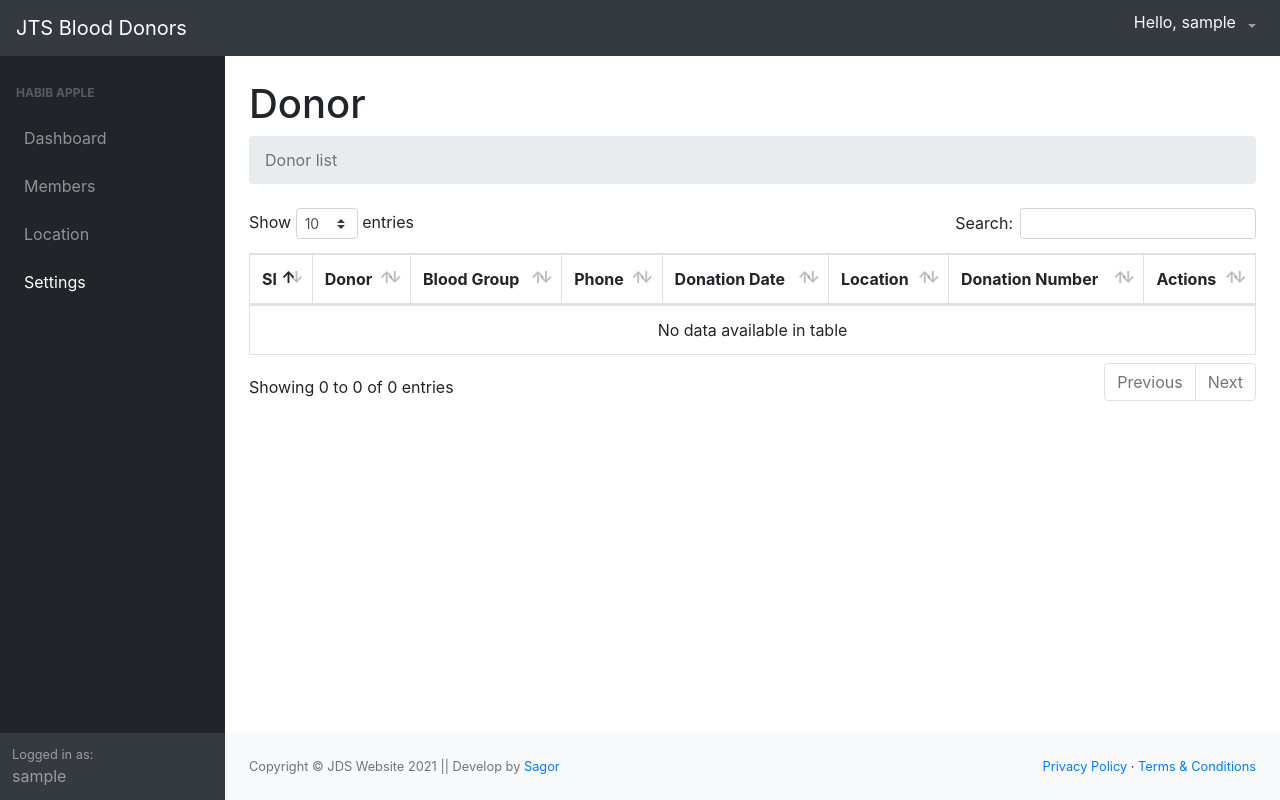
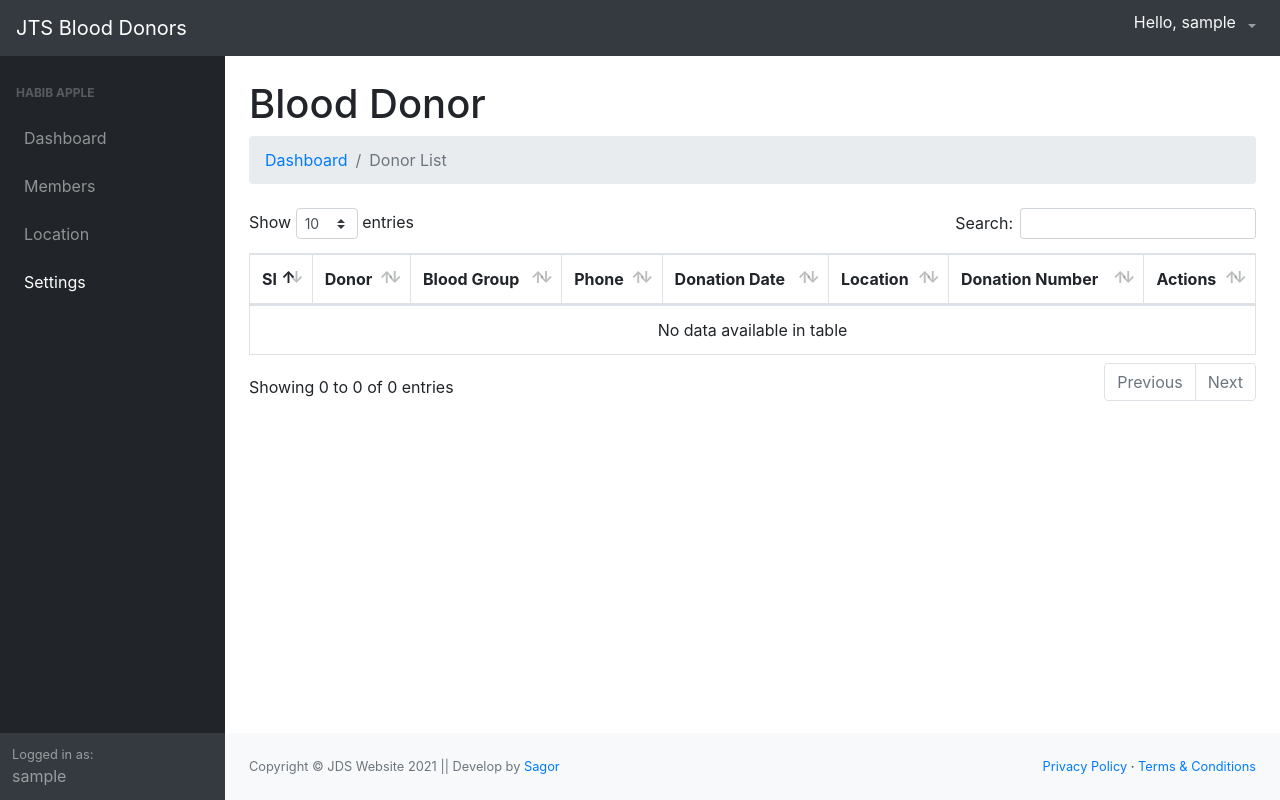
Before and after one commit to Ankitkumarji1323/blood-donation, a Django app: page /donor-list/ in a window 1280 px wide. Run offline with Django 3.2, Linux system fonts and the light colour scheme; the visitor is signed in with stand-in values (Sample User, id 1); data that the repository does not hold is empty; some libraries are stand-ins or nearby versions.

Commit message:
Donar list and create page beautifications

```diff
--- a/blood/forms/donor_form.py
+++ b/blood/forms/donor_form.py
@@ -12,7 +12,7 @@ class DonorForm(forms.ModelForm):
         widgets = {
             'first_name': TextInput(attrs={'class': 'form-control', 'id': 'first_name'}),
             'last_name': TextInput(attrs={'class': 'form-control', 'id': 'last_name'}),
-            'address': Textarea(attrs={'class': 'form-control', 'id': 'address'}),
+            'address': Textarea(attrs={'class': 'form-control', 'id': 'address', 'rows': 4}),
             'current_location': Select(attrs={'class': 'form-control', 'id': 'current_location'}),
             'reference_name': TextInput(attrs={'class': 'form-control', 'id': 'reference_name'}),
             'reference_number': TextInput(attrs={'class': 'form-control', 'id': 'reference_number'}),
--- a/blood/templates/members/donor_list.html
+++ b/blood/templates/members/donor_list.html
@@ -6,7 +6,11 @@
 
     <main>
         <div class="container-fluid">
-            {% include 'members/pageTitle.html' %}
+            <h1 class="mt-4">Blood Donor</h1>
+            <ol class="breadcrumb mb-4">
+                <li class="breadcrumb-item"><a href="{% url 'dashboard' %}">Dashboard</a></li>
+                <li class="breadcrumb-item active">Donor List</li>
+            </ol>
             <div class="row">
                 <div class="col-md-12">
                     <table class="table table-bordered" id="dataTable" width="100%" cellspacing="0">
--- a/blood/templates/members/pageTitle.html
+++ /dev/null
@@ -1,4 +0,0 @@
-<h1 class="mt-4">Donor</h1>
-<ol class="breadcrumb mb-4">
-    <li class="breadcrumb-item active">Donor list</li>
-</ol>
--- a/bloodDonation/settings.py
+++ b/bloodDonation/settings.py
@@ -25,7 +25,7 @@ SECRET_KEY = '982h3==df7pc&g9p1$ndtb8(p8*-9k-$4df-%x@6ykijn(ni&^'
 # SECURITY WARNING: don't run with debug turned on in production!
 DEBUG = True
 
-ALLOWED_HOSTS = ['*']
+ALLOWED_HOSTS = []
 
 # Application definition
 
```
Also changed, not shown: blood/templates/members/add_donor.html (+7 -4 lines).
